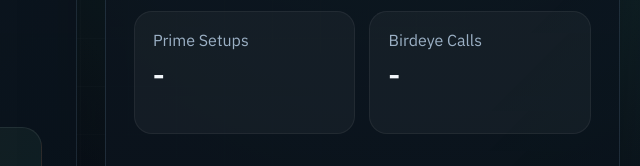
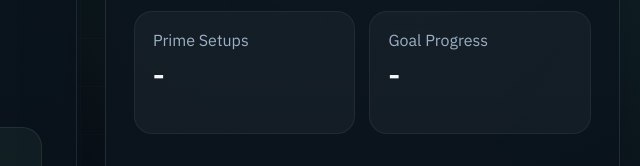
Before and after one commit to joaosilva14447-hub/launchlens, a website: page public/index.html in a window 1280 px wide. Shown: the part 634-800 px from the top of the page, 640-1280 px from the left. Drawn offline with Linux system fonts and the light colour scheme; no server answers.

Commit message:
Polish qualification label wording

```diff
--- a/public/index.html
+++ b/public/index.html
@@ -90,7 +90,7 @@
                   <strong id="primeSetups">-</strong>
                 </div>
                 <div class="hero-stat">
-                  <span>Birdeye Calls</span>
+                  <span>Goal Progress</span>
                   <strong id="apiCallEstimate">-</strong>
                 </div>
               </div>
```
